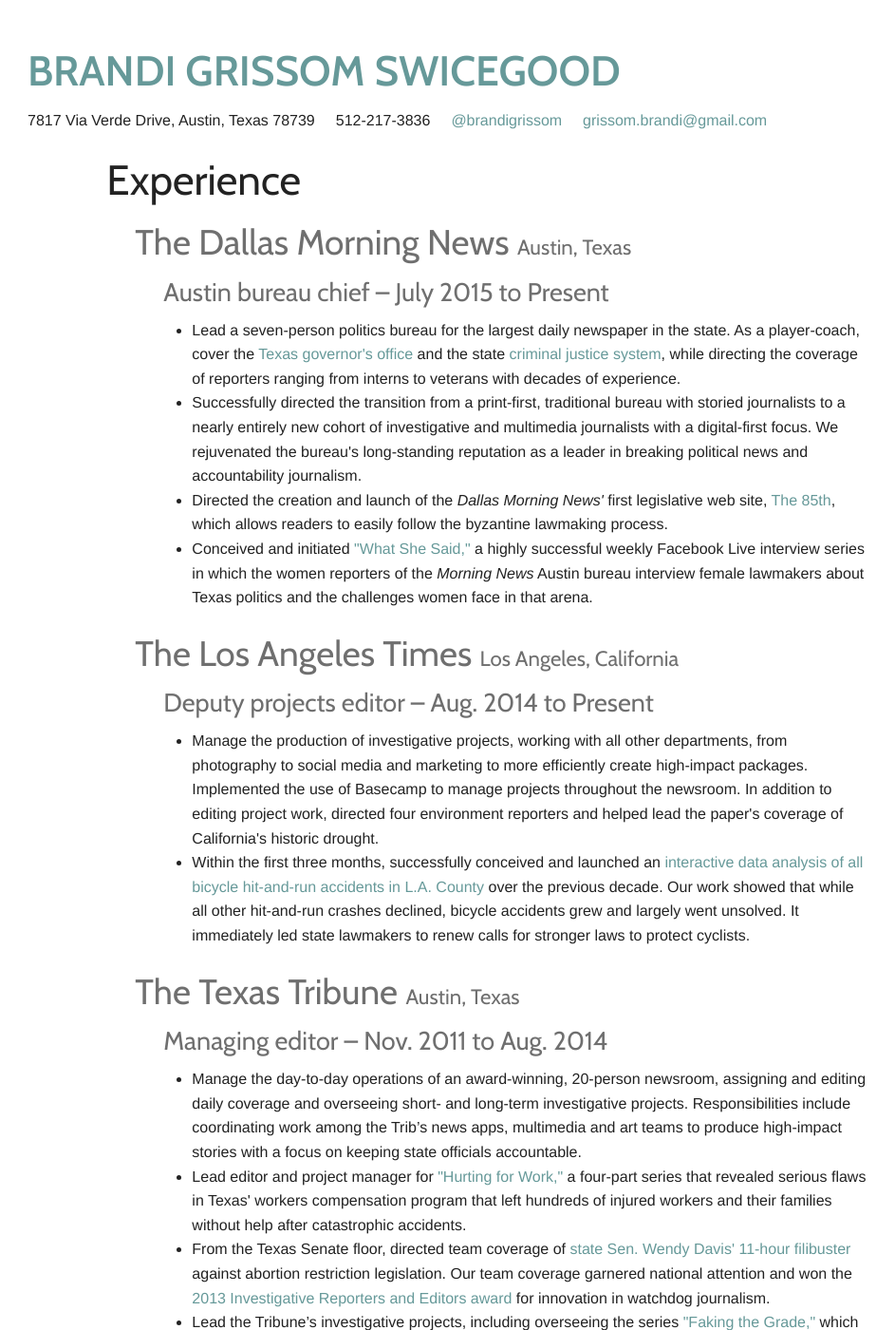
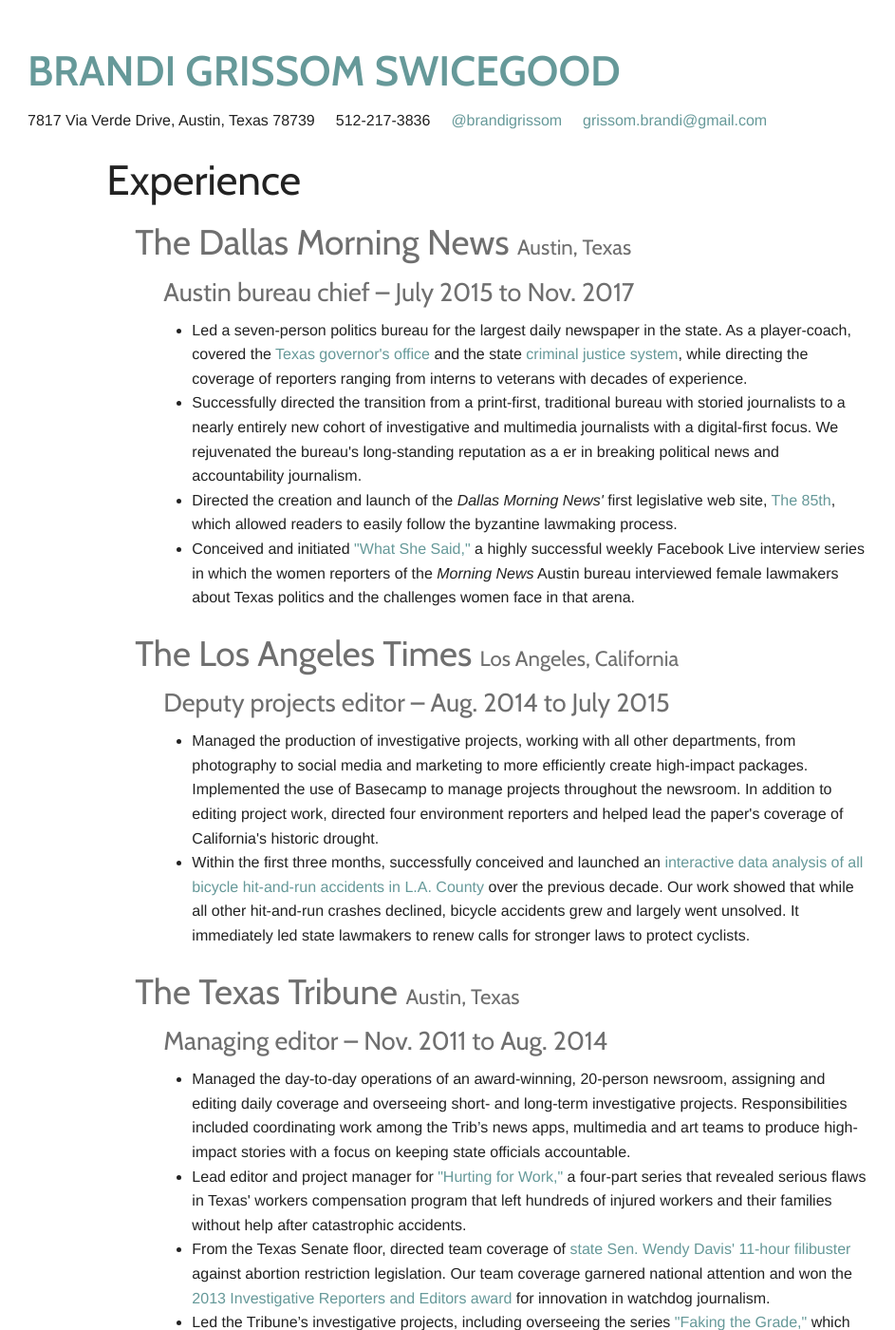
Before and after one commit to BrandiGrissom/resume, a Jekyll site: the page built from index.html, in a window 1280 px wide and 1400 px high. Shown: the whole window at 95% size, without its empty margins (126-1069 px from the left). Built offline with Jekyll 4.4.1, drawn with Linux system fonts in a browser that asks for light colours; some of the changed text lies outside the part shown.

Commit message:
2018 update
Updated tenses to past and added 2018 race stats.

```diff
--- a/index.html
+++ b/index.html
@@ -21,13 +21,14 @@
       <small>Austin, Texas</small>
     </h2>
 
-    <h3 class="subheader">Austin bureau chief – July 2015 to Present</h3>
+    <h3 class="subheader">Austin bureau chief – July 2015 to Nov. 2017</h3>
 
     <ul>
-      <li>Lead a seven-person politics bureau for the largest daily newspaper in the state. As a player-coach, cover the <a href="http://www.dallasnews.com/news/texas-legislature/2017/03/01/major-conservatives-piggy-banks-behind-texas-obsession-amending-constitution">Texas governor's office</a> and the state <a href="http://www.dallasnews.com/news/dallas-ambush/2016/07/16/fatal-encounters-suspects-deaths-rise-across-texas-even-arrests-drop">criminal justice system</a>, while directing the coverage of reporters ranging from interns to veterans with decades of experience.
-      <li>Successfully directed the transition from a print-first, traditional bureau with storied journalists to a nearly entirely new cohort of investigative and multimedia journalists with a digital-first focus. We rejuvenated the bureau's long-standing reputation as a leader in breaking political news and accountability journalism.
-      <li>Directed the creation and launch of the <em>Dallas Morning News'</em> first legislative web site, <a href="http://interactives.dallasnews.com/2017/the-85th/">The 85th</a>, which allows readers to easily follow the byzantine lawmaking process.
-      <li>Conceived and initiated <a href="https://www.facebook.com/pg/dmnpolitics/videos/">"What She Said,"</a> a highly successful weekly Facebook Live interview series in which the women reporters of the <em>Morning News</em> Austin bureau interview female lawmakers about Texas politics and the challenges women face in that arena.
+      <li>Led a seven-person politics bureau for the largest daily newspaper in the state. As a player-coach, covered the <a href="http://www.dallasnews.com/news/texas-legislature/2017/03/01/major-conservatives-piggy-banks-behind-texas-obsession-amending-constitution">Texas governor's office</a> and the state <a href="http://www.dallasnews.com/news/dallas-ambush/2016/07/16/fatal-encounters-suspects-deaths-rise-across-texas-even-arrests-drop">criminal justice system</a>, while directing the coverage of reporters ranging from interns to veterans with decades of experience.
+      <li>Successfully directed the transition from a print-first, traditional bureau with storied journalists to a nearly entirely new cohort of investigative and multimedia journalists with a digital-first focus. We rejuvenated the bureau's long-standing reputation as a
+        er in breaking political news and accountability journalism.
+      <li>Directed the creation and launch of the <em>Dallas Morning News'</em> first legislative web site, <a href="http://interactives.dallasnews.com/2017/the-85th/">The 85th</a>, which allowed readers to easily follow the byzantine lawmaking process.
+      <li>Conceived and initiated <a href="https://www.facebook.com/pg/dmnpolitics/videos/">"What She Said,"</a> a highly successful weekly Facebook Live interview series in which the women reporters of the <em>Morning News</em> Austin bureau interviewed female lawmakers about Texas politics and the challenges women face in that arena.
     </ul>
 
     <h2 class="subheader">
@@ -35,10 +36,10 @@
       <small>Los Angeles, California</small>
     </h2>
 
-    <h3 class="subheader">Deputy projects editor – Aug. 2014 to Present</h3>
+    <h3 class="subheader">Deputy projects editor – Aug. 2014 to July 2015</h3>
 
     <ul>
-      <li>Manage the production of investigative projects, working with all other departments, from photography to social media and marketing to more efficiently create high-impact packages. Implemented the use of Basecamp to manage projects throughout the newsroom. In addition to editing project work, directed four environment reporters and helped lead the paper's coverage of California's historic drought.</li>
+      <li>Managed the production of investigative projects, working with all other departments, from photography to social media and marketing to more efficiently create high-impact packages. Implemented the use of Basecamp to manage projects throughout the newsroom. In addition to editing project work, directed four environment reporters and helped lead the paper's coverage of California's historic drought.</li>
       <li>Within the first three months, successfully conceived and launched an <a href="http://graphics.latimes.com/la-bike-hit-and-runs/">interactive data analysis of all bicycle hit-and-run accidents in L.A. County</a> over the previous decade. Our work showed that while all other hit-and-run crashes declined, bicycle accidents grew and largely went unsolved. It immediately led state lawmakers to renew calls for stronger laws to protect cyclists.
       </li>
     </ul>
@@ -52,9 +53,9 @@
 
     <ul>
       <li>
-        Manage the day-to-day operations of an award-winning, 20-person newsroom,
+        Managed the day-to-day operations of an award-winning, 20-person newsroom,
         assigning and editing daily coverage and overseeing short- and long-term
-        investigative projects. Responsibilities include coordinating work among
+        investigative projects. Responsibilities included coordinating work among
         the Trib’s news apps, multimedia and art teams to produce high-impact
         stories with a focus on keeping state officials accountable. </li>
 
@@ -74,7 +75,7 @@
       </li>
 
       <li>
-        Lead the Tribune’s investigative projects, including overseeing the series
+        Led the Tribune’s investigative projects, including overseeing the series
         <a href="http://www.texastribune.org/series/faking-the-grade/">"Faking the Grade,"</a> which revealed how Texas spent millions of federal
         dollars on private tutoring for the state's poorest students but had
         little to show for it. The series won state and national awards.
@@ -88,7 +89,7 @@
     <ul>
 
       <li>
-        Responsible for covering border security, immigration and criminal justice
+        Covered border security, immigration and criminal justice
         beats with a focus on Texas politics and policy. Simultaneously managed
         the Tribune’s internship program, working with up to 10 interns each
         semester. Balanced reporting with a key editing role.
```
Also changed, not shown: other parts of index.html (+2 -2 lines).
